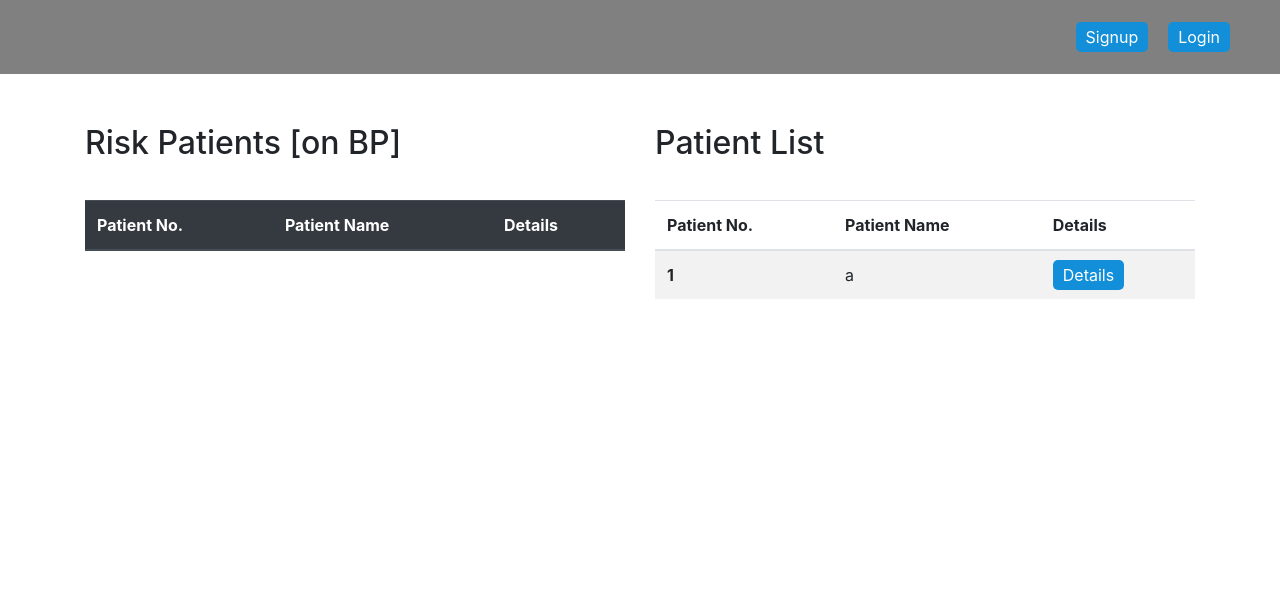
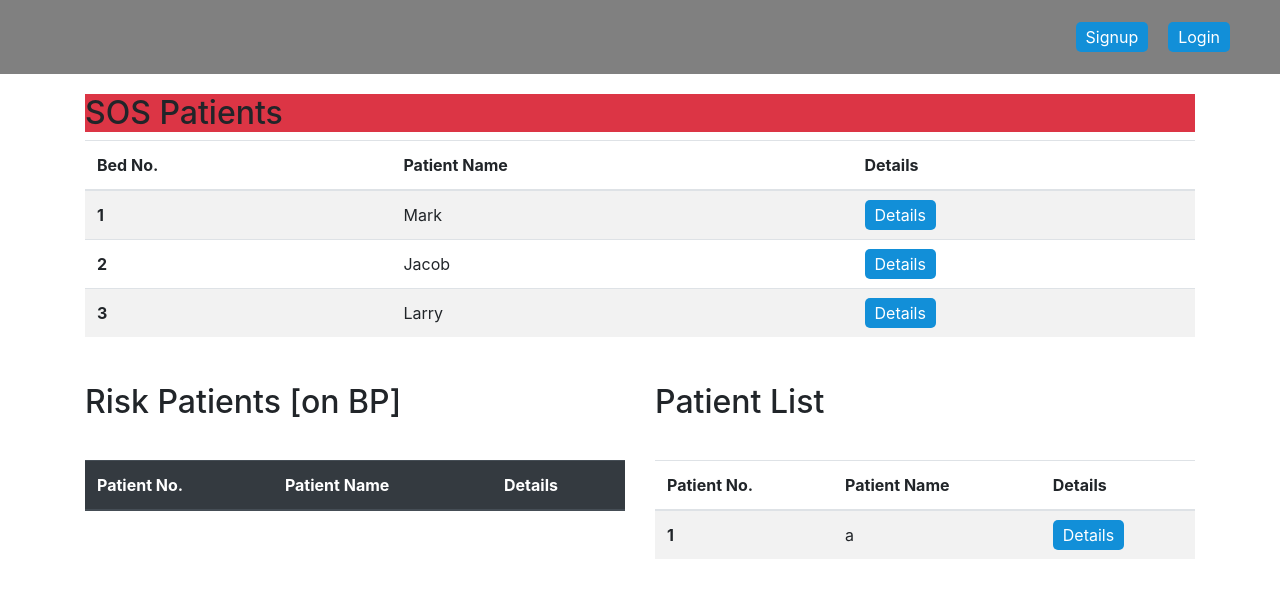
Before and after one commit to mirarifhasan/HackTheVerse_Oneiro, a PHP site: page /doctor.php in a window 1280 px wide. Shown: the top 598 px of the page. Run offline with PHP 8.4, Linux system fonts and the light colour scheme; data comes from the database, SQL or seed files in the repository; data that the repository does not hold is empty.

```diff
--- a/doctor.php
+++ b/doctor.php
@@ -24,17 +24,55 @@ session_start();
 </head>
 
 <body>
+  <div class="doctor-interphase">
 
-
-  <div class="doctor-interphase">
     <div class="menu-bar">
       <ul class="nav justify-content-end">
         <li><a href="signup.php">Signup</a></li>
         <li><a href="login.php">Login</a></li>
       </ul>
     </div>
+
     <div class="container">
       <div class="row">
+
+        <div class="col-md-12">
+          <div class="emergency-output-title">
+            <h2 class="bg-danger">SOS Patients</h2>
+          </div>
+          <table class="table table-striped">
+            <thead>
+              <tr>
+                <th scope="col">Bed No.</th>
+                <th scope="col">Patient Name</th>
+                <th scope="col">Details</th>
+
+              </tr>
+            </thead>
+            <tbody>
+              <tr>
+                <th scope="row">1</th>
+                <td >Mark</td>
+                <td><a href="#">Details</a></td>
+
+              </tr>
+              <tr>
+                <th scope="row">2</th>
+                <td>Jacob</td>
+                <td><a href="#">Details</a></td>
+
+              </tr>
+              <tr>
+                <th scope="row">3</th>
+                <td>Larry</td>
+                <td><a href="#">Details</a></td>
+
+              </tr>
+            </tbody>
+          </table>
+        </div>
+
+
         <div class="col-md-6">
           <div class="emmergency-patient">
             <div class="em-pat-title">
@@ -77,6 +115,8 @@ session_start();
             </table>
           </div>
         </div>
+
+
         <div class="col-md-6">
           <div class="patients-data">
             <div class="pat-data-title">
@@ -114,19 +154,6 @@ session_start();
   </div>
 
 
-
-
-
-
-
-
-
-
-
-
-
-
-
   <!-- JS link -->
 
   <script src="https://code.jquery.com/jquery-3.5.1.slim.min.js" integrity="sha384-DfXdz2htPH0lsSSs5nCTpuj/zy4C+OGpamoFVy38MVBnE+IbbVYUew+OrCXaRkfj" crossorigin="anonymous"></script>
```
Also changed, not shown: login.php (+52 -7 lines).
